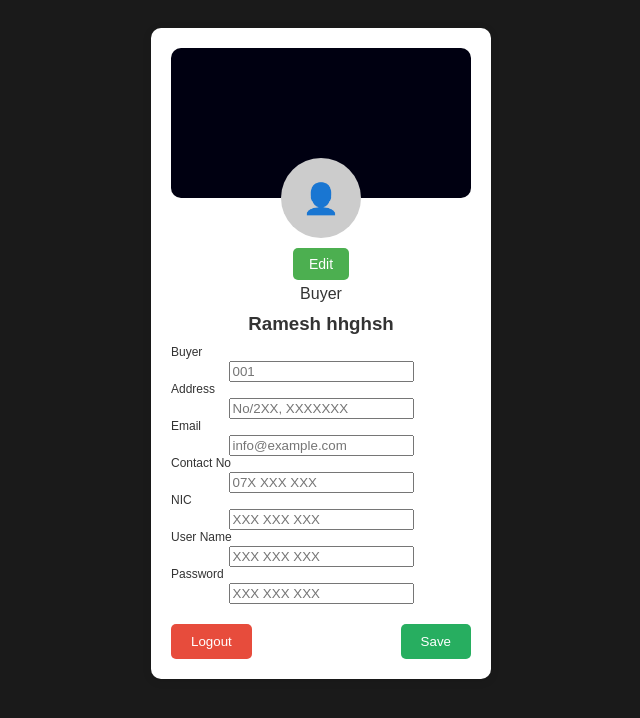
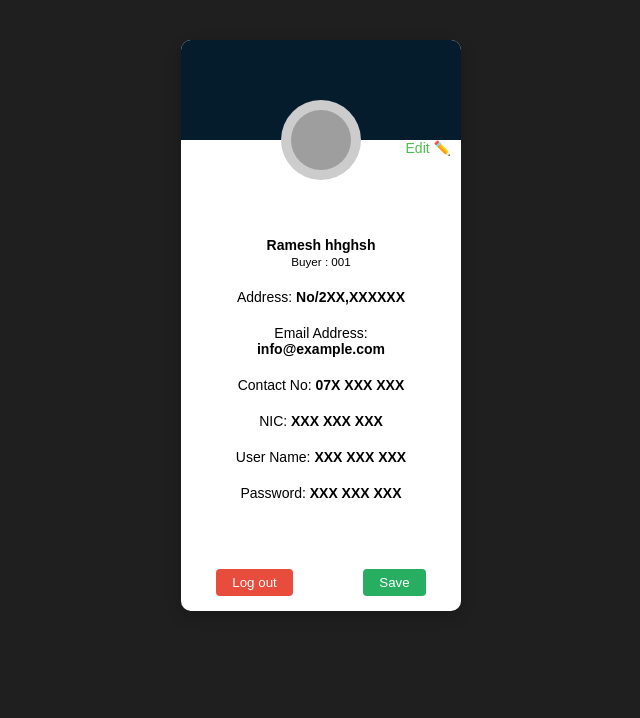
Before and after one commit to nisuli09/CGP-FarmLink, a website: page frontend/html/profiles/buyerCard.html in a window 1280 px wide. Shown: the whole page, without its empty margins (319-959 px from the left). Drawn offline with Linux system fonts and the light colour scheme; grey boxes are pictures that could not be loaded.

Commit message:
update profile views

```diff
--- a/frontend/css/profiles/profiles.css
+++ b/frontend/css/profiles/profiles.css
@@ -1,88 +1,102 @@
 
 body {
-    background-color: #1a1a1a;
-    color: #333;
+    margin: 0;
     font-family: Arial, sans-serif;
+    background-color: #1f1f1f;
+    color: #000;
     display: flex;
-    justify-content: center;
+    flex-direction: column;
     align-items: center;
-    flex-wrap: wrap;
-    gap: 20px;
-    padding: 20px;
-}
-.card {
+  }
+  .card {
+    width: 280px ;
     background: #fff;
     border-radius: 10px;
-    box-shadow: 0 2px 10px rgba(0, 0, 0, 0.1);
-    width: 300px;
-    padding: 20px;
+    overflow: hidden;
+    box-shadow: 0 5px 15px rgba(0,0,0,0.2);
+    position: relative;
     text-align: center;
-}
-
-.user{
-    width: 80px;
-    height: 80px;
+    margin-top: 40px;
+    margin-bottom: 20px;
+  }
+  .card .header {
+    background: #051c2c;
+    height: 100px;
+  }
+  .card .avatar {
+    margin-top: -40px;
+  }
+  .avatar img {
+    width: 60px;
+    height: 60px;
     border-radius: 50%;
-    margin: -40px auto 10px;
     background: #ccc;
+    padding: 10px;
+  }
+  .edit {
+    position: absolute;
+    top: 100px;
+    right: 10px;
+    color: rgb(77, 190, 77);
+    font-size: 14px;
+    cursor: pointer;
+  }
+  .details {
+    padding: 33px;
+    font-size: 14px;
+  }
+  .details p {
+    margin: 20px 10px;
+  }
+  .details span {
+    font-weight: bold;
+  }
+  .actions {
     display: flex;
+    justify-content: space-around;
+    margin: 15px 0;
+  }
+  .actions button {
+    padding: 6px 16px;
+    border: none;
+    border-radius: 4px;
+    color: #fff;
+    cursor: pointer;
+  }
+  .logout-btn {
+    background-color: #e74c3c;
+  }
+  .save-btn {
+    background-color: #27ae60;
+  }
+  .modal {
+    display: none;
+    position: fixed;
+    z-index: 999;
+    left: 0; top: 0;
+    width: 100%;
+    height: 100%;
+    background: rgba(0,0,0,0.6);
+    align-items: center;
     justify-content: center;
-    align-items: center;
-    font-size: 30px;
-}
-.card h3 {
-    margin: 10px 0;
-}
-.card p {
-    margin: 5px 0;
-}
-.buttons {
-    display: flex;
-    justify-content: space-between;
-    margin-top: 20px;
-}
-.btn {
-    padding: 10px 20px;
+  }
+  .modal-content {
+    background: white;
+    padding: 30px;
+    border-radius: 10px;
+    text-align: center;
+  }
+  .modal button {
+    margin: 10px;
+    padding: 6px 16px;
     border: none;
-    border-radius: 5px;
+    border-radius: 4px;
+    color: #fff;
     cursor: pointer;
-}
-.btn.logout {
+  }
+  .modal .yes {
     background-color: #e74c3c;
-    color: #fff;
-}
-.btn.save {
+  }
+  .modal .no {
     background-color: #27ae60;
-    color: #fff;
-}
-.edit-btn {
-    background-color: #4CAF50;
-    color: white;
-    padding: 8px 16px;
-    font-size: 14px;
-    border: none;
-    border-radius: 5px;
-    cursor: pointer;
-    transition: background-color 0.3s;
-}
-
-.edit-btn:hover {
-    background-color: #45a049;
-}
-
-.cover{
-    width: 100%;
-    height: 150px;
-    background: #001;
-    border-radius: 10px;
-}
-
-
-label {
-    font-family: Arial, sans-serif;
-    font-size: 12px;
-    color: #333;
-   display: block;
-    margin-bottom: 2px;
-    text-align: left;
-}
+  }
--- a/frontend/html/profiles/buyerCard.html
+++ b/frontend/html/profiles/buyerCard.html
@@ -1,58 +1,42 @@
+
 <!DOCTYPE html>
 <html lang="en">
 <head>
-    <meta charset="UTF-8">
-    <meta name="viewport" content="width=device-width, initial-scale=1.0">
-    <title>Profile Cards UI</title>
-    <link rel="stylesheet" href="/frontend/css/profiles/profiles.css">
-
+  <meta charset="UTF-8" />
+  <meta name="viewport" content="width=device-width, initial-scale=1.0"/>
+  <title>Buyer Profile</title>
+  <link rel="stylesheet" href="/CGP-FarmLink/frontend/css/profiles/profiles.css">
 </head>
 <body>
+  <div class="card">
+    <div class="header"></div>
+    <div class="avatar"><img src="https://cdn-icons-png.flaticon.com/512/149/149071.png" alt="avatar"></div>
+    <div class="edit" onclick="toggleEdit(this)">Edit ✏️</div>
+    <div class="details">
+      <p><strong>Ramesh hhghsh</strong><br><small>Buyer : 001</small></p>
 
-     <div class="card">
-        <div class="cover"></div>
-        <div class="user">👤</div>
-        <button class="edit-btn">Edit</button>
-        <p class="user-role">Buyer</p>
-        <h3>Ramesh hhghsh</h3>
+<p>Address: <span data-key="address">No/2XX,XXXXXX</span></p>
+<p>Email Address: <span data-key="email">info@example.com</span></p>
+<p>Contact No: <span data-key="contact">07X XXX XXX</span></p>
+<p>NIC: <span data-key="nic">XXX XXX XXX</span></p>
+<p>User Name: <span data-key="username">XXX XXX XXX</span></p>
+<p>Password: <span data-key="password">XXX XXX XXX</span></p>
 
-        <form action="/save" method="POST">
-            <div class="input-group">
-                <label for="buyer">Buyer</label>
-                <input type="text" id="buyer" name="buyer" required placeholder="001">
-            </div>
-            <div class="input-group">
-                <label for="address">Address</label>
-                <input type="text" id="address" name="address" required placeholder="No/2XX, XXXXXXX">
-            </div>
-            <div class="input-group">
-                <label for="email">Email</label>
-                <input type="email" id="email" name="email" required placeholder="info@example.com">
-            </div>
-            <div class="input-group">
-                <label for="contact">Contact No</label>
-                <input type="text" id="contact" name="contact" required placeholder="07X XXX XXX">
-            </div>
-            <div class="input-group">
-                <label for="nic">NIC</label>
-                <input type="text" id="nic" name="nic" required placeholder="XXX XXX XXX">
-            </div>
-            <div class="input-group">
-                <label for="username">User Name</label>
-                <input type="text" id="username" name="username" required placeholder="XXX XXX XXX">
-            </div>
-            <div class="input-group">
-                <label for="password">Password</label>
-                <input type="password" id="password" name="password" required placeholder="XXX XXX XXX">
-            </div>
+    </div>
+    <div class="actions">
+      <button class="logout-btn" onclick="showLogout()">Log out</button>
+      <button class="save-btn" onclick="saveProfile(this)">Save</button>
+    </div>
+  </div>
 
-            <div class="buttons">
-                <button type="submit" class="btn logout">Logout</button>
-                <button type="submit" class="btn save">Save</button>
-            </div>
-        </form>
+  <div class="modal" id="logoutModal">
+    <div class="modal-content">
+      <p>Do you want to Logout?</p>
+      <button class="no" onclick="hideLogout()">No</button>
+      <button class="yes" onclick="confirmLogout()">Logout</button>
     </div>
+  </div>
 
-
+  <script src="/CGP-FarmLink/frontend/js/profiles/profiles.js"></script>
 </body>
 </html>
--- a/frontend/js/profiles/profiles.js
+++ b/frontend/js/profiles/profiles.js
@@ -1,9 +1,37 @@
 
-document.getElementById('getDataBtn').addEventListener('click', function() {
-    fetch('http://localhost:3000/api/example')
-        .then(response => response.json())
-        .then(data => {
-            document.getElementById('message').textContent = data.message;
-        })
-        .catch(error => console.error('Error:', error));
-});
+function showLogout() {
+    document.getElementById("logoutModal").style.display = "flex";
+  }
+
+  function hideLogout() {
+    document.getElementById("logoutModal").style.display = "none";
+  }
+
+  function confirmLogout() {
+    alert("Logged out successfully!");
+    hideLogout();
+  }
+
+  function toggleEdit(btn) {
+    const card = btn.closest('.card');
+    const spans = card.querySelectorAll('.details span');
+    spans.forEach(span => {
+      const value = span.textContent;
+      const input = document.createElement('input');
+      input.value = value;
+      input.setAttribute('data-key', span.dataset.key);
+      input.style.width = '80%';
+      span.replaceWith(input);
+    });
+  }
+
+  function saveProfile(button) {
+    const card = button.closest('.card');
+    const inputs = card.querySelectorAll('.details input');
+    inputs.forEach(input => {
+      const span = document.createElement('span');
+      span.setAttribute('data-key', input.dataset.key);
+      span.textContent = input.value;
+      input.replaceWith(span);
+    });
+  }
```
Also changed, not shown: backend/controller/userController.js (deleted, +0 -33 lines), backend/models/buyer.js (deleted, +0 -15 lines), backend/models/farmer.js (deleted, +0 -14 lines), backend/models/staff.js (deleted, +0 -14 lines), backend/models/user.js (deleted, +0 -22 lines), frontend/html/profiles/farmerCard.html (+25 -28 lines), frontend/html/profiles/profiles.html (deleted, +0 -24 lines), frontend/html/profiles/staffCard.html (+25 -40 lines).
